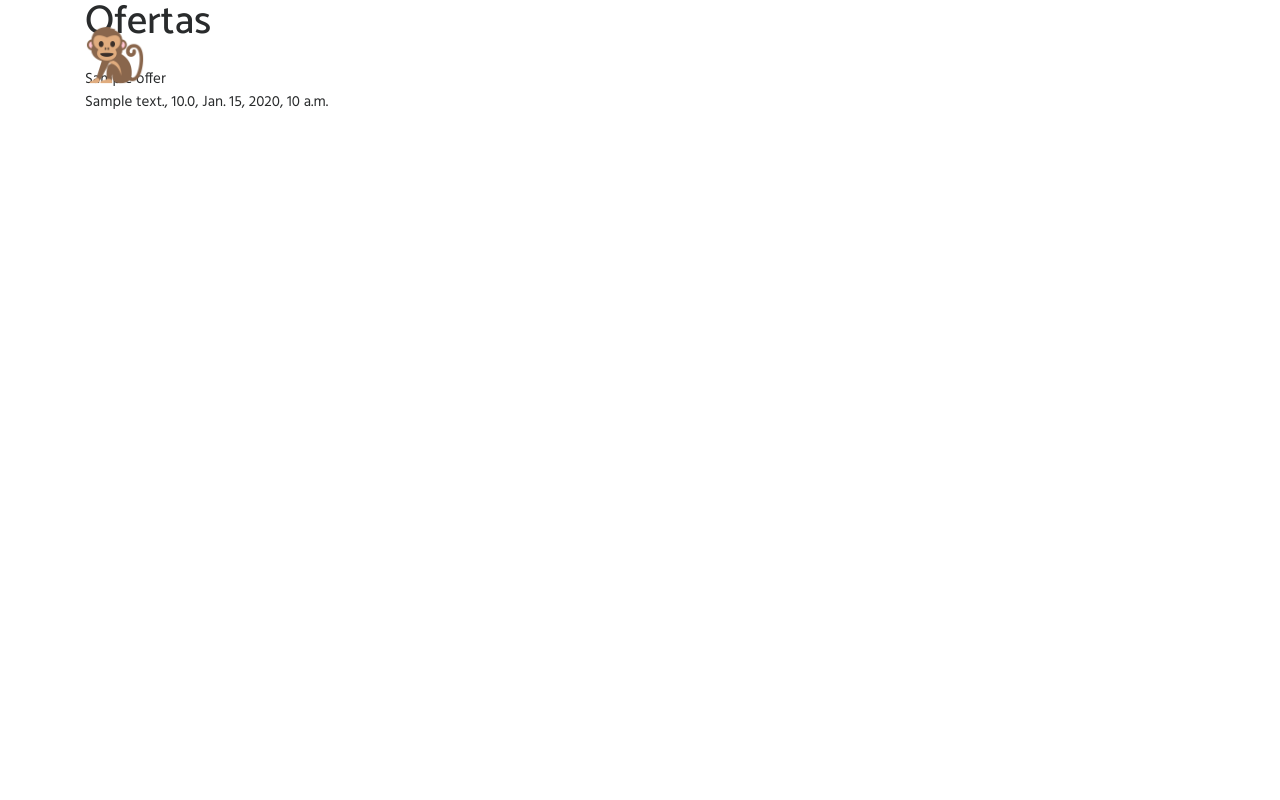
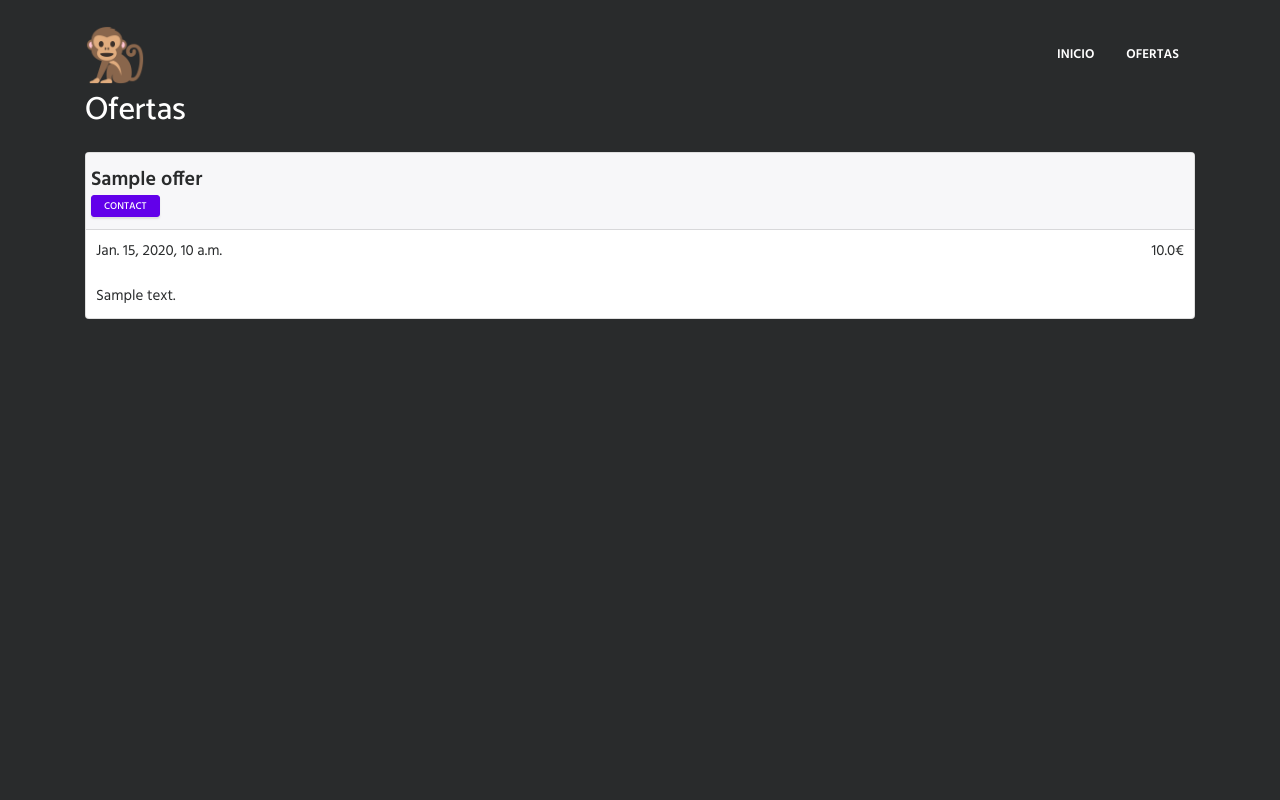
Before and after one commit to Javrd/sepp, a Django app: page /offerList/ in a window 1280 px wide. Run offline with Django 3.2, Linux system fonts and the light colour scheme; tables that the repository leaves empty hold one stand-in row (values such as "Sample post"); some libraries are stand-ins or nearby versions.

Commit message:
Feat: Offer list style (in progress)

```diff
--- a/mvp/static/css/style.css
+++ b/mvp/static/css/style.css
@@ -2,3 +2,17 @@
     padding-top: 70px;
     min-height: 100vh;
 }
+
+.card-header,
+.card-block,
+.card-block p {
+    color: #292b2c !important;
+}
+
+.card-block {
+    padding: 10px;
+}
+
+.btn-xs {
+    margin: 0px;
+}
--- a/mvp/templates/offerList.html
+++ b/mvp/templates/offerList.html
@@ -2,22 +2,40 @@
 
 {% block title %}Ofertas{% endblock %}
 {% block content %}
-<div class="container">
+<div class="colored-section bg-inverse">
+    <section class="container fullPage">
+        <br>
+        <h2>Ofertas</h2>
         {% if offer_list %}
-<h1>Ofertas</h1>
-
+            <div class="offer-list">
                 {% for offer in offer_list %}
-        <a>
-            <div class="panel panel-default">
-                <div class="panel-heading">{{ offer.name }}</div>
-                <div class="panel-body"> {{ offer.description }}, {{ offer.offeredAmount }}, {{ offer.date }}</div>
+                        <div class="card">
+                            <div class="lead font-weight-bold card-header">
+                                <div class="row">
+                                    {{ offer.name }}
                                 </div>
-        </a>
+                                <div class="row">
+                                    <button class="btn btn-xs btn-primary">Contact</button>
+                                </div>
+                            </div>
+                            <div class="card-block">
+                                <div class="row">
+                                    <div class="col-8">{{ offer.date }}</div>
+                                    <div class="col-4 text-right">{{ offer.offeredAmount }}€</div>
+                                </div>
+                                <br>
+                                <div>
+                                    {{ offer.description }}
+                                </div>
+                            </div>
+                        </div>
+                        <br>
                     {% endfor %}
 
             {% else %}
                 <p>No hay listas disponibles.</p>
+            </div>
         {% endif %}
-
+    </section>
 </div>
 {% endblock %}
```
Lines whose indentation alone changed are shown as unchanged.
